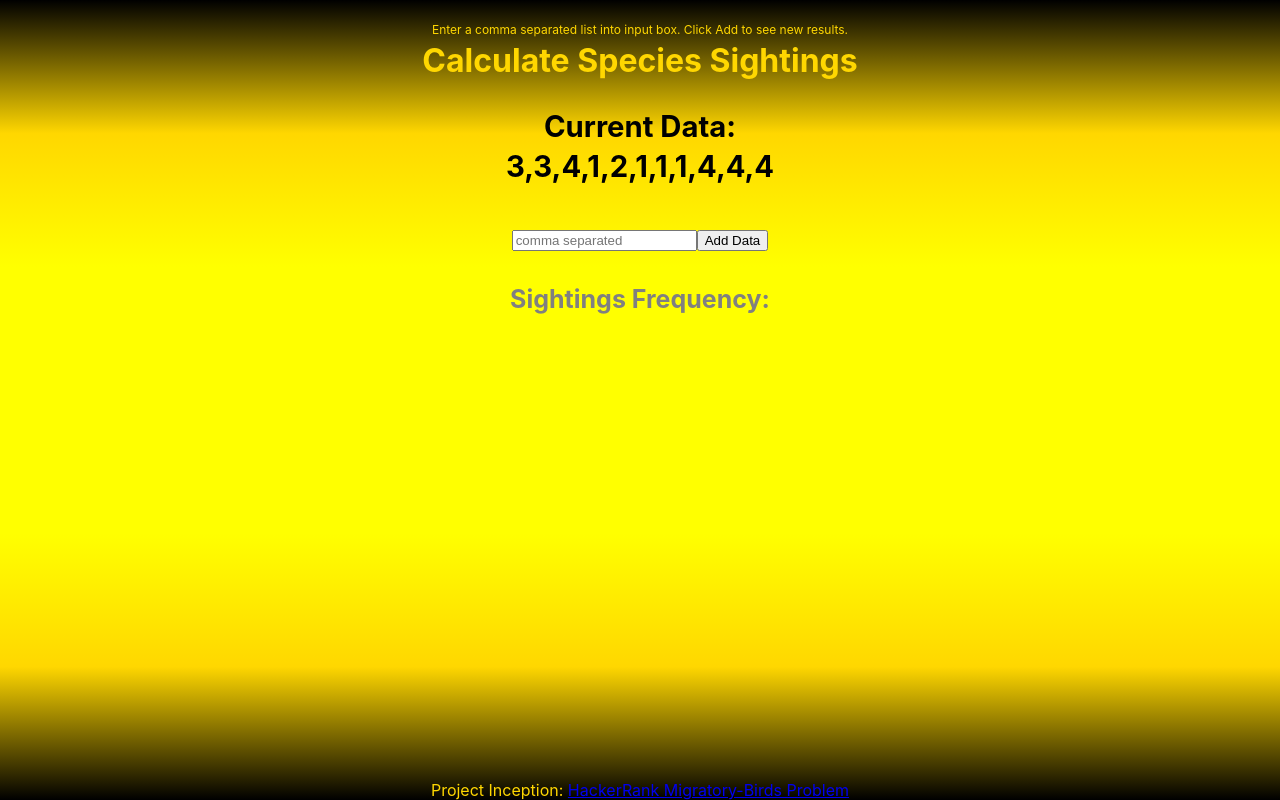
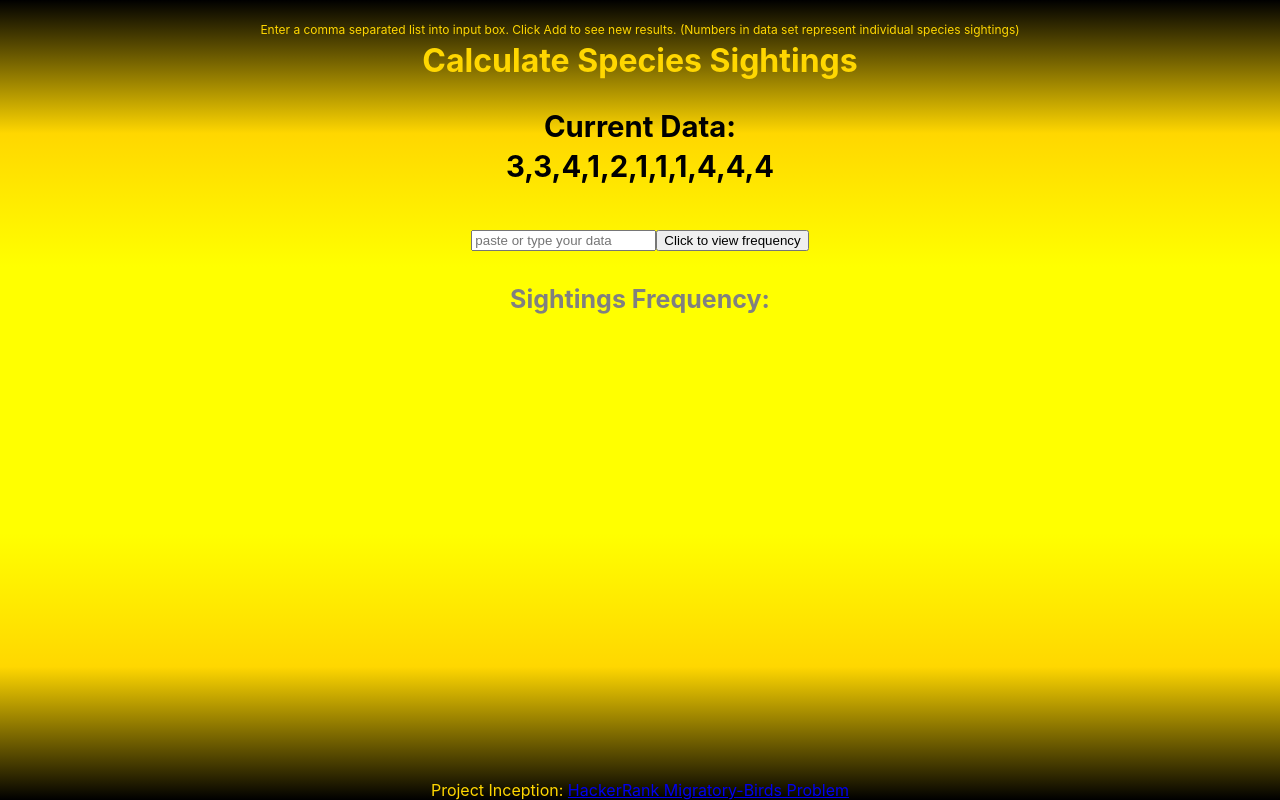
Before and after one commit to takilesi/species-sightings, a React (Create React App) app: page / in a window 1280 px wide. Built offline with nearby package versions, Linux system fonts and the light colour scheme.

Commit message:
change wording

```diff
--- a/src/App.js
+++ b/src/App.js
@@ -7,7 +7,7 @@ function App({viewBirdArray}) {
   console.log("App.js", viewBirdArray)
   return (
     <div className="App">
-       <p className="header">Enter a comma separated list into input box. Click Add to see new results.</p>
+       <p className="header">Enter a comma separated list into input box. Click Add to see new results. (Numbers in data set represent individual species sightings)</p>
        <h1 className="title">Calculate Species Sightings</h1>
        <Birds />
        <footer className="footer">Project Inception: <a href="https://www.hackerrank.com/challenges/migratory-birds/problem?isFullScreen=true">HackerRank Migratory-Birds Problem</a></footer>
--- a/src/components/Birds.jsx
+++ b/src/components/Birds.jsx
@@ -62,8 +62,8 @@ function Birds() {
     <div className="birdsBody">
         <h3>Current Data:</h3>
         <h3 className="data"> {visualizeBirdData}</h3>
-        <input  type="text" placeholder="comma separated" onChange={(e) => setBirdData(e.target.value.split(","))} />
-        <button type="button" onClick={handleAdd}>Add Data </button>
+        <input  type="text" placeholder="paste or type your data" onChange={(e) => setBirdData(e.target.value.split(","))} />
+        <button type="button" onClick={handleAdd}>Click to view frequency </button>
         <FreqDisplay viewBirdArray={viewBirdArray} />
     </div>
   )
```
